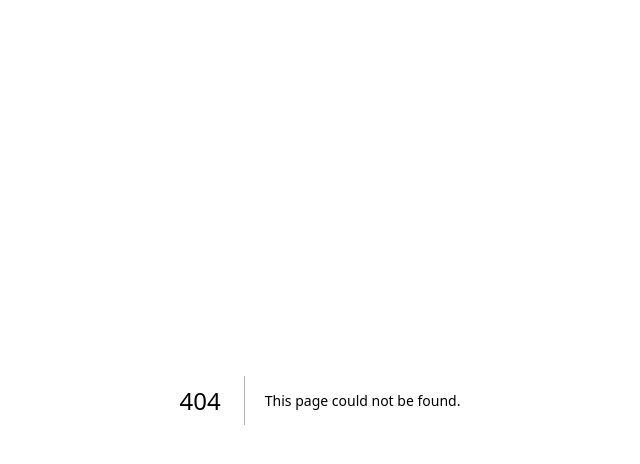
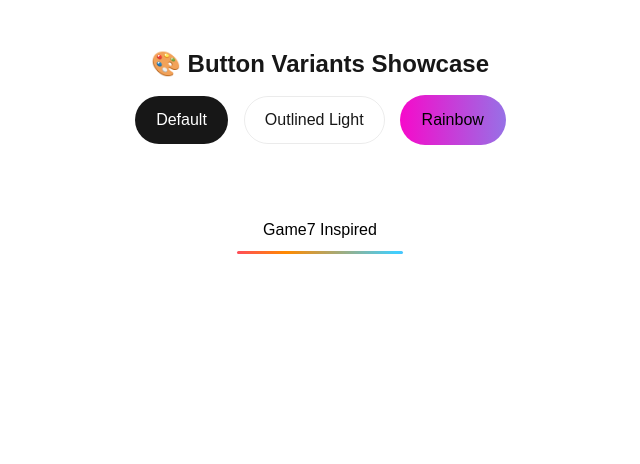
Before and after one commit to oanskyy/web3-buy-me-coffee, a Next.js app: page /buttons in a window 1280 px wide. Before the commit this address had no page. Shown: the top 464 px of the page, without its empty margins (320-960 px from the left). Built offline with nearby package versions, Linux system fonts and the light colour scheme; what wagmi would draw is missing.

Commit message:
feat: bundle up a starter ButtonsShowcase UI with all variants

```diff
--- /dev/null
+++ b/src/app/buttons/page.tsx
@@ -0,0 +1,5 @@
+import ButtonsShowcase from "@/components/ButtonsShowcase"
+
+export default function ButtonsPage() {
+	return <ButtonsShowcase />
+}
--- a/src/app/globals.css
+++ b/src/app/globals.css
@@ -57,3 +57,49 @@ body {
     background-position: 0% 50%;
   }
 }
+
+
+.game7-glow-wrapper {
+  position: relative;
+  display: inline-block;
+  border-radius: 9999px;
+  padding: 2px;
+  background: transparent;
+}
+
+.game7-glow-wrapper::after {
+  content: '';
+  position: absolute;
+  bottom: -2px;
+  left: 0;
+  right: 0;
+  height: 3px;
+  border-radius: 9999px;
+  background: linear-gradient(to right, #ff00c8, #ff8a00, #40cfff, #ff00c8);
+  background-size: 200% 100%;
+  animation: move-bottom-glow 4s linear infinite;
+  z-index: 0;
+}
+
+@keyframes move-bottom-glow {
+  0% {
+    background-position: 0% 50%;
+  }
+  100% {
+    background-position: 100% 50%;
+  }
+}
+
+.game7-glow-button {
+  position: relative;
+  z-index: 10;
+  background-color: white;
+  color: black;
+  font-weight: 500;
+  border-radius: 9999px;
+  padding: 0.625rem 1.5rem;
+  height: 2.5rem;
+  display: inline-flex;
+  align-items: center;
+  justify-content: center;
+}
--- a/src/app/page.tsx
+++ b/src/app/page.tsx
@@ -1,4 +1,5 @@
 import { Button } from "@/components/ui/Button"
+import { BuyCoffee } from "@/features/BuyCoffee"
 import { WalletConnectViem } from "@/features/WalletConnectViem"
 import Image from "next/image"
 
@@ -31,8 +32,11 @@ export default function Home() {
 				{/* <ConnectWithViem /> */}
 				{/* <ConnectWithWagmi /> */}
 				<WalletConnectViem />
+				<BuyCoffee />
 
 				<Button variant='rainbow'>🌈 Rainbow Button</Button>
+				<Button variant='outlinedLight'>🌈 Rainbow Button</Button>
+				<Button variant='default'>🌈 Rainbow Button</Button>
 			</main>
 			<footer className='row-start-3 flex gap-[24px] flex-wrap items-center justify-center'>
 				<a
--- /dev/null
+++ b/src/components/ButtonsShowcase.tsx
@@ -0,0 +1,23 @@
+"use client"
+
+import { Button } from "@/components/ui/Button"
+
+export default function ButtonsShowcase() {
+	return (
+		<div className='space-y-6 max-w-xl mx-auto py-12 text-center'>
+			<h2 className='text-2xl font-bold mb-4'>🎨 Button Variants Showcase</h2>
+
+			<div className='flex flex-wrap gap-4 justify-center'>
+				<Button variant='default'>Default</Button>
+				<Button variant='outlinedLight'>Outlined Light</Button>
+				<Button variant='rainbow'>Rainbow</Button>
+			</div>
+
+			<div className='pt-10'>
+				<div className='game7-glow-wrapper'>
+					<button className='game7-glow-button'>Game7 Inspired</button>
+				</div>
+			</div>
+		</div>
+	)
+}
--- a/src/features/BuyCoffee.tsx
+++ b/src/features/BuyCoffee.tsx
@@ -0,0 +1,36 @@
+"use client"
+
+import { Button } from "@/components/ui/Button"
+import { useState } from "react"
+
+export const BuyCoffee = () => {
+	const [loading, setLoading] = useState(false)
+	const [success, setSuccess] = useState(false)
+
+	const handleBuyCoffee = async () => {
+		setLoading(true)
+		setSuccess(false)
+
+		// ✨ This is where you'll call the contract later
+		setTimeout(() => {
+			setLoading(false)
+			setSuccess(true)
+		}, 1500)
+	}
+
+	return (
+		<div className='space-y-2 text-center'>
+			<Button
+				onClick={handleBuyCoffee}
+				disabled={loading}
+				variant='rainbow'
+			>
+				{loading ? "Sending..." : "☕ Buy Coffee (0.001 ETH)"}
+			</Button>
+
+			{success && (
+				<p className='text-green-600 text-sm'>Thanks for the coffee! 💜</p>
+			)}
+		</div>
+	)
+}
```
Also changed, not shown: 1 other file (tests, documents, lock files or other folders).
